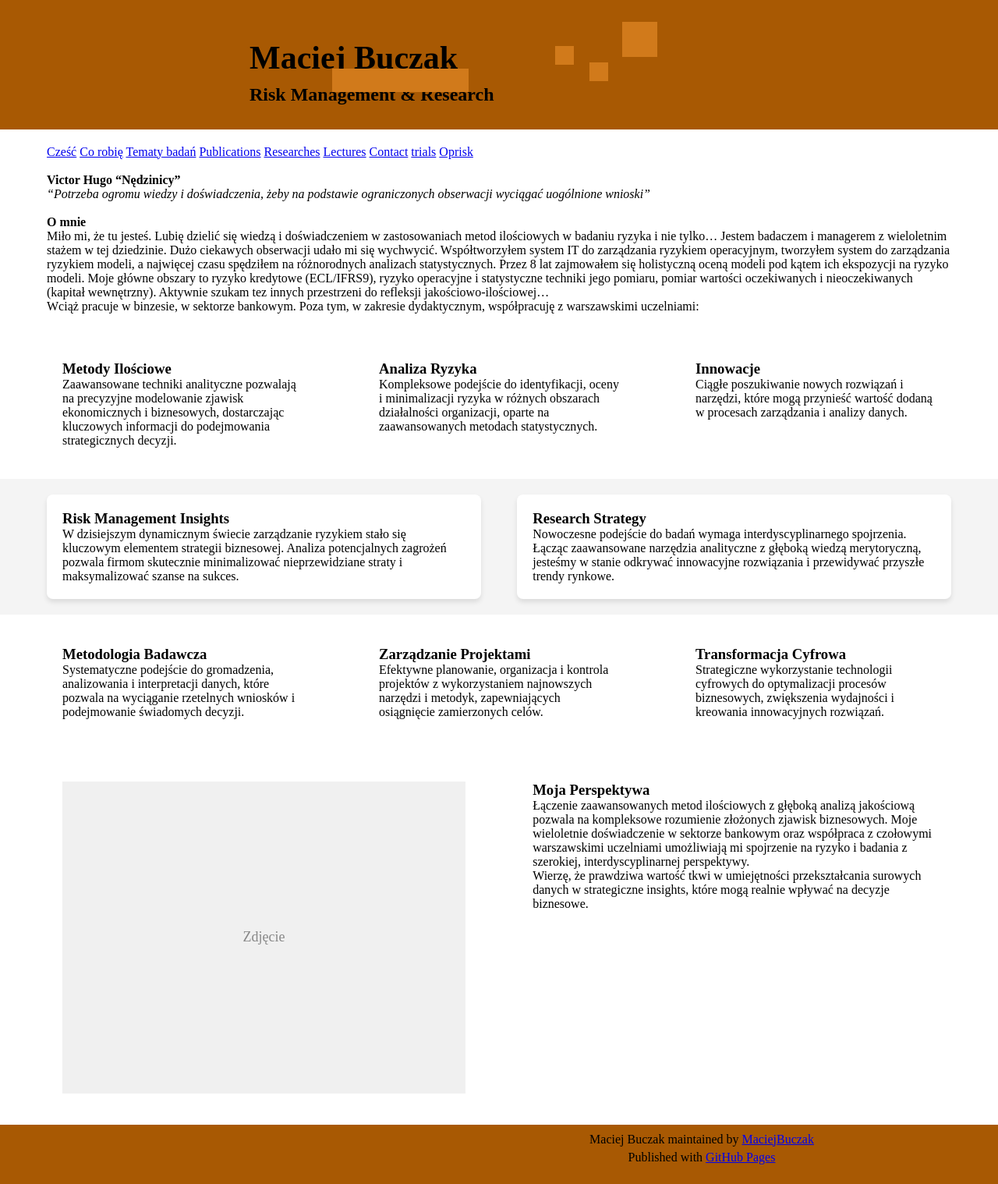
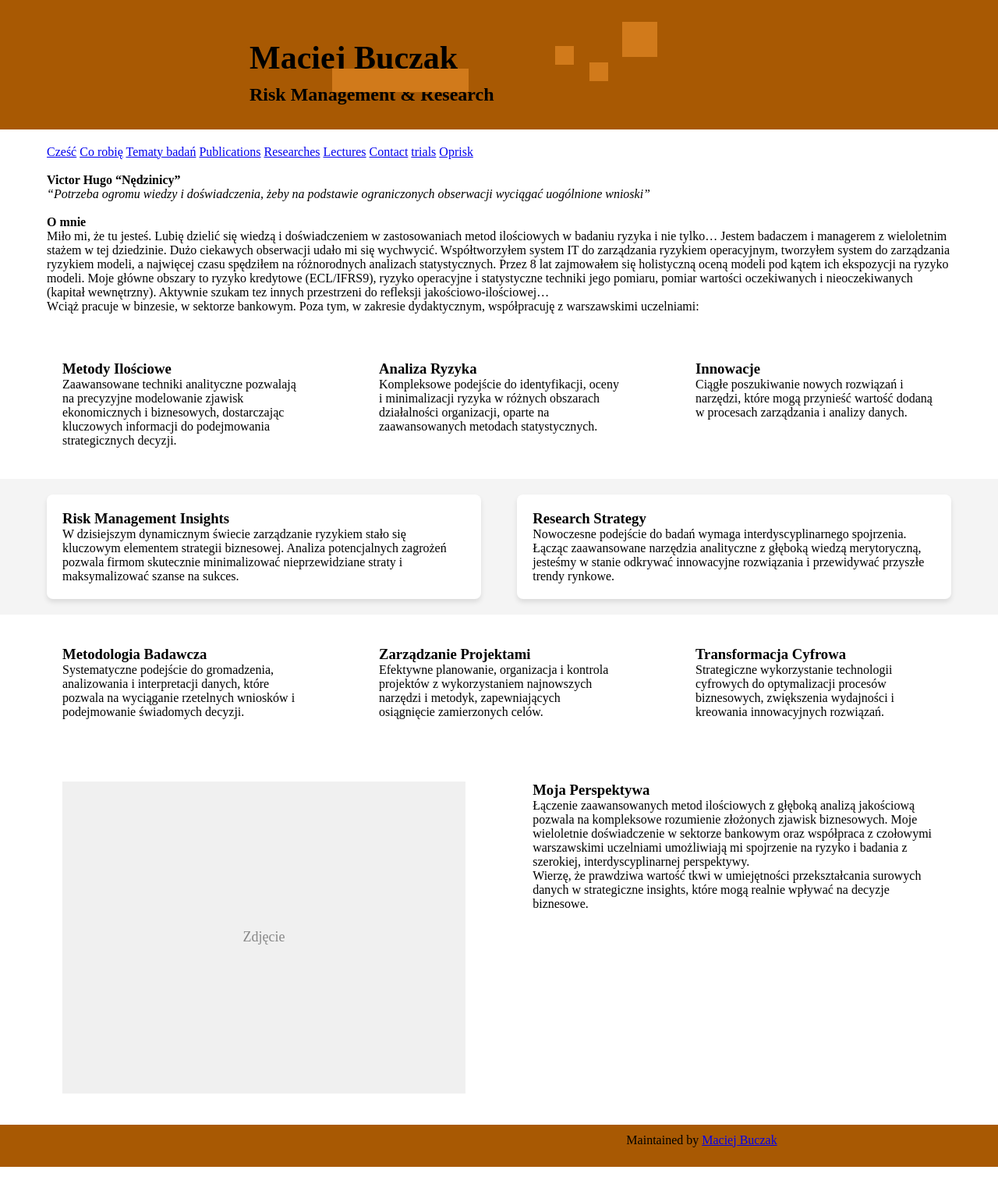
Before and after one commit to MaciejBuczak/risk-research, a Jekyll site: the page built from index.md, in a window 1280 px wide. Shown: the whole page at 78% size. Built offline with Jekyll 4.4.1, drawn with Linux system fonts in a browser that asks for light colours; after the commit the page ends 1496 px from its top, so only the background shows below that.

Commit message:
Update default.html

```diff
--- a/_layouts/default.html
+++ b/_layouts/default.html
@@ -109,7 +109,7 @@
       display: flex;
       justify-content: center;
       height: auto; /* Możesz zmienić na konkretną wartość, np. 100px */
-      padding-top: 5px; /* Górny padding stopki */
+      padding-top: 6px; /* Górny padding stopki */
       padding-bottom: 20px; /* Dolny padding stopki */
       position: relative; /* Pozycjonowanie względne */
     }
@@ -326,9 +326,8 @@
   <div id="footer_wrap" class="outer">
     <footer class="inner">
       {% if site.github.is_project_page %}
-      <p class="copyright">{{ site.title | default: site.github.repository_name }} maintained by <a href="{{ site.github.owner_url }}">{{ site.github.owner_name }}</a></p>
+      <p class="copyright">Maintained by <a href="{{ site.github.owner_url }}">Maciej Buczak</a></p>
       {% endif %}
-      <p>Published with <a href="https://pages.github.com">GitHub Pages</a></p>
     </footer>
   </div>
 </body>
```
